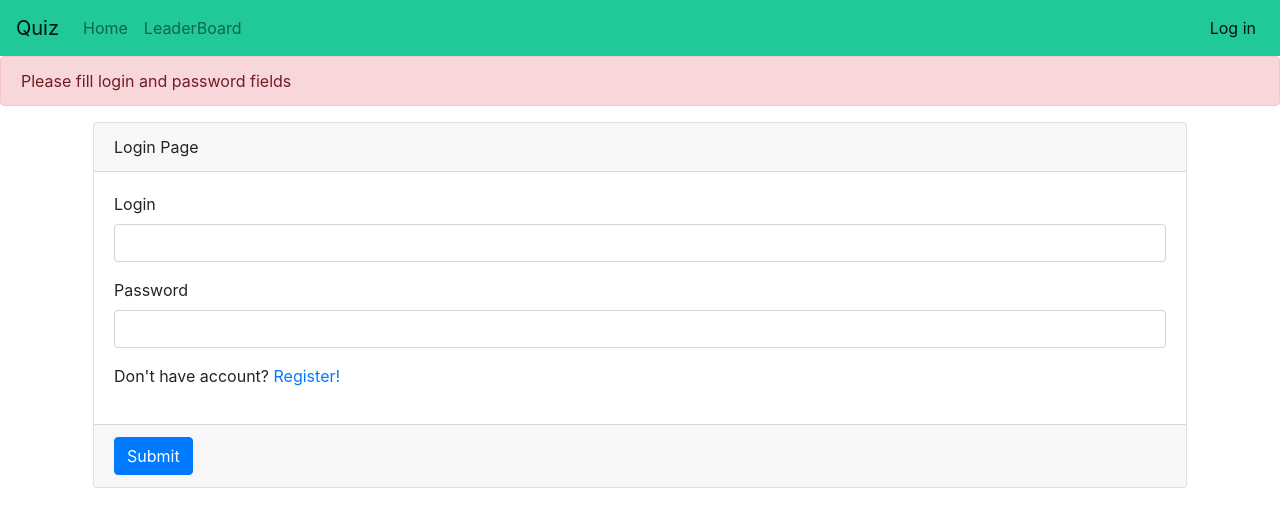
After one commit to mopheadpersona/quiz, a Flask app: page /login in a window 1280 px wide. The commit adds this page. Shown: the top 527 px of the page. Run offline with Flask 2, Linux system fonts and the light colour scheme; some libraries are stand-ins or nearby versions.

Commit message:
add login

```diff
--- a/application.py
+++ b/application.py
@@ -1,18 +1,32 @@
-from flask import Flask, abort, render_template, request, redirect
+from flask import Flask, abort, render_template, request, redirect, flash, url_for
 from flask_sqlalchemy import SQLAlchemy
 from sqlalchemy.dialects.postgresql import JSON
+from flask_login import LoginManager, UserMixin, login_user, logout_user, login_required
+from werkzeug.security import check_password_hash, generate_password_hash
 
 from uuid import uuid4
 
 
 app = Flask(__name__)
+app.secret_key = 'uran horse button'
 app.config['SQLALCHEMY_DATABASE_URI'] = 'postgres://deemaneken:star@localhost/quiz_db'
 db = SQLAlchemy(app)
+manager = LoginManager(app)
 
 class Quiz(db.Model):
 	id = db.Column(db.Integer, primary_key=True)
 	json_column = db.Column(JSON)
 
+class User(db.Model, UserMixin):
+	id = db.Column(db.Integer, primary_key=True)
+	login = db.Column(db.String(128), nullable=False, unique=True)
+	password = db.Column(db.String(255), nullable=False)
+
+db.create_all()
+
+@manager.user_loader
+def load_user(user_id):
+	return User.query.get(user_id)
 
 def insert(json):
 	data = Quiz(json_column=json)
@@ -20,9 +34,66 @@ def insert(json):
 	db.session.commit()
 
 def delete(id):
-	query = Quiz.query.filter(Quiz.id == id).all()[0]
+	query = Quiz.query.filter(Quiz.id == id).first()
 	db.session.delete(query)
 	db.session.commit()
+
+@app.after_request
+def redirect_to_signin(response):
+	if response.status_code == 401:
+		return redirect(url_for('login') + '?next=' + request.url)
+
+	return response
+
+@app.route('/login', methods=['GET', 'POST'])
+def login():
+	login = request.form.get('login')
+	password = request.form.get('password')
+
+	if login and password:
+		user = User.query.filter_by(login=login).first()
+
+		if user and check_password_hash(user.password, password):
+			login_user(user)
+
+			to_page = request.args.get('next')
+			if to_page is None:
+				return redirect(url_for('index'))
+
+			return redirect(to_page)
+		else:
+			flash('Login or password is not correct')
+	else:
+		flash('Please fill login and password fields')
+
+	return render_template('login.html')
+
+@app.route('/register', methods=['GET', 'POST'])
+def register():
+	login = request.form.get('login')
+	password = request.form.get('password')
+	password2 = request.form.get('password2')
+
+	if request.method == 'POST':
+		if not (login or password or password2):
+			flash('Please, fill all fields!')
+		elif password != password2:
+			flash('Passwords are not equal!')
+		else:
+			hash_password = generate_password_hash(password)
+			new_user = User(login=login, password=hash_password)
+			db.session.add(new_user)
+			db.session.commit()
+
+			return redirect('login')
+
+	return render_template('register.html')
+
+@app.route('/logout', methods=['GET', 'POST'])
+@login_required
+def logout():
+	logout_user()
+	return redirect(url_for('index'))
 
 @app.route('/')
 def index():
@@ -31,20 +102,24 @@ def index():
 	return render_template('home.html', quizes=data)
 
 @app.route('/delete_quiz/<int:id>')
+@login_required
 def delete_quiz(id):
 	delete(id)
-	return redirect('/')
+	return redirect(url_for('index'))
 
 @app.route('/quiz/<int:id>')
+@login_required
 def quiz(id):
-	data = Quiz.query.filter(Quiz.id == id).all()
-	return render_template('quiz.html', quiz=data[0])
+	data = Quiz.query.filter(Quiz.id == id).first()
+	return render_template('quiz.html', quiz=data)
 
 @app.route('/create-quiz')
+@login_required
 def add_quiz():
 	return render_template('create.html')
 
 @app.route('/submit-new-quiz', methods=['POST'])
+@login_required
 def create_quiz():
 	data = {}
 	query = request.form
@@ -82,6 +157,7 @@ def create_quiz():
 	return redirect('/')
 
 @app.route('/submit/<int:id>', methods=['POST'])
+@login_required
 def submit(id):
 	query = Quiz.query.filter(Quiz.id == id).all()[0].json_column
 	results = request.form
@@ -95,7 +171,22 @@ def submit(id):
 	return f'Your score is {points}/{query["length"]}'
 
 @app.route('/leader-board')
+@login_required
 def leader_board():
+	test_humans = [
+		{
+			"id": "the_id",
+			"quiz": "Test Quiz",
+			"name": "John",
+			"result": "3"
+		},
+		{
+			"id": "the_id",
+			"quiz": "Test Quiz",
+			"name": "James",
+			"result": "4"
+		}
+	]
 	return render_template('leaderboard.html', humans=test_humans)
 
 @app.errorhandler(404)
--- a/templates/layout.html
+++ b/templates/layout.html
@@ -22,11 +22,27 @@
 					<a href="/leader-board" class="nav-link">LeaderBoard</a>
 				</li>
 			</ul>
-			<span class="navbar-text">
-				User name
-			</span>
+			{% if current_user.login %}
+			<div class="navbar-nav">
+				<a class="nav-link disabled">{{ current_user.login }}</a>
+				<a href="{{ url_for('logout') }}" class="nav-link active">Log out</a>
+			</div>
+			{% else %}
+			<div class="navbar-nav">
+				<a href="{{ url_for('login') }}" class="nav-link active">Log in</a>
+			</div>
+			{% endif %}
 		</div>
 	</nav>
+
+	{% with messages = get_flashed_messages() %}
+  		{% if messages %}
+    		{% for message in messages %}
+    			<div class="alert alert-danger">{{ message }}</div>
+    		{% endfor %}
+  		{% endif %}
+	{% endwith %}
+
 	<div class="container">
 	{% block body %}{% endblock %}
 	</div>
--- /dev/null
+++ b/templates/login.html
@@ -0,0 +1,28 @@
+{% extends "layout.html" %}
+
+{% block title %}Login{% endblock %}
+{% block body %}
+	<div class="card m-2">
+		<form method="POST">
+			<div class="card-header">Login Page</div>
+			<div class="card-body">
+				<div class="form-group">
+					<label for="login">Login</label>
+					<input class="form-control" id="login" type="text" name="login">
+				</div>
+				<div class="form-group">
+					<label for="password">Password</label>
+					<input class="form-control" id="password" type="password" name="password">
+				</div>
+				<div class="form-group">
+					<span>Don't have account?</span>
+					<a href="{{ url_for('register') }}">Register!</a>
+				</div>
+			</div>
+			<div class="card-footer">
+				<button type="submit" class="btn btn-primary">Submit</button>
+			</div>
+		</form>
+	</div>
+
+{% endblock %}
```
Also changed, not shown: templates/home.html (+28 -6 lines), templates/leaderboard.html (+13 -5 lines), templates/register.html (added, +32 -0 lines).
